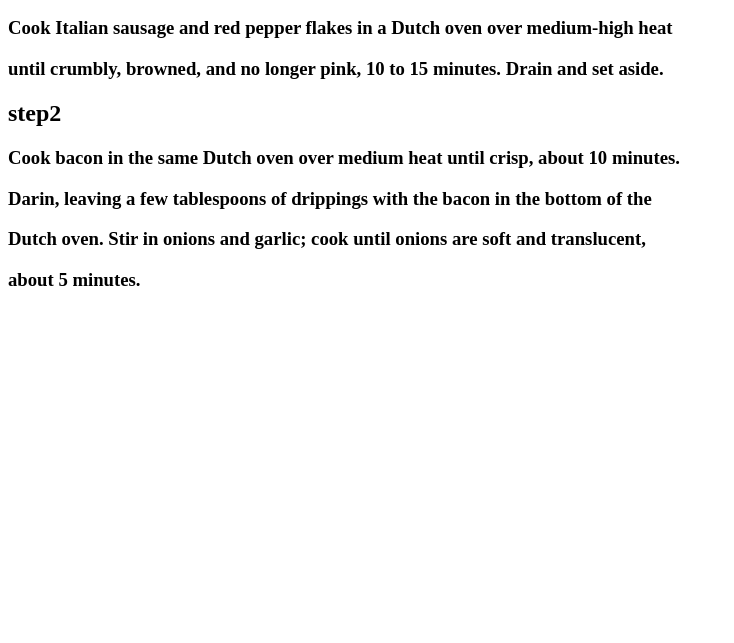
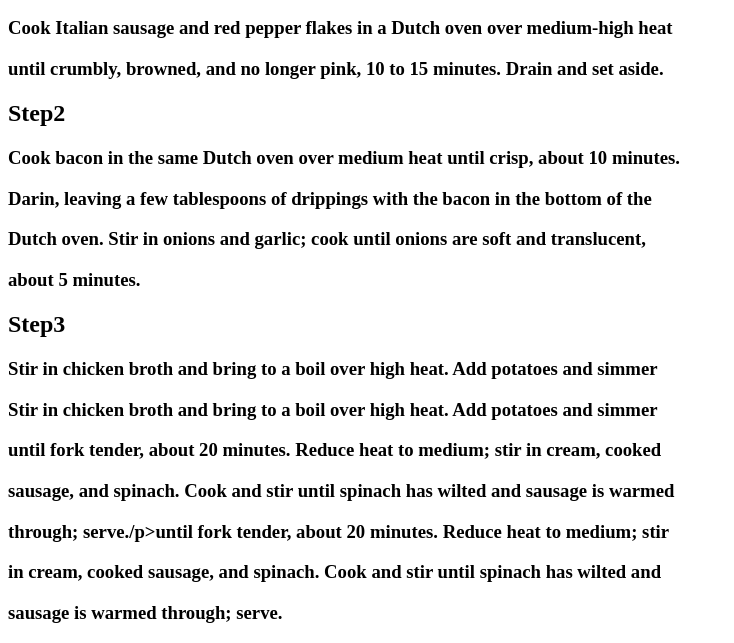
Before and after one commit to Jesuss81/odin-recipes, a plain HTML site: page recipes/toscana.html in a window 1280 px wide. Shown: the part 248-891 px from the top of the page, without its empty margins (0-734 px from the left). Before the commit the page ends 800 px from the top, so only its background shows below. Drawn offline with Linux system fonts and the light colour scheme.

Commit message:
finishing the direction.

```diff
--- a/recipes/toscana.html
+++ b/recipes/toscana.html
@@ -12,11 +12,19 @@
         <h2>Step1</h2>
         <h3>Cook Italian sausage and red pepper flakes in a Dutch oven over medium-high heat
              <p>until crumbly, browned, and no longer pink, 10 to 15 minutes. Drain and set aside.</p></h3>
-        <h2>step2</h2>
+        <h2>Step2</h2>
         <h3>Cook bacon in the same Dutch oven over medium heat until crisp, about 10 minutes.
             <p>Darin, leaving a few tablespoons of drippings with the bacon in the bottom of the </p>
              Dutch oven. Stir in onions and garlic; cook until onions are soft and translucent,</p>
              <p>about 5 minutes.</p></h3>
+        <h2>Step3</h2>
+        <h3>Stir in chicken broth and bring to a boil over high heat. Add potatoes and simmer
+            <p>Stir in chicken broth and bring to a boil over high heat. Add potatoes and simmer</p>
+            <p> until fork tender, about 20 minutes. Reduce heat to medium; stir in cream, cooked</p>
+             <p>sausage, and spinach. Cook and stir until spinach has wilted and sausage is warmed </p>
+             <p>through; serve./p>until fork tender, about 20 minutes. Reduce heat to medium; stir</p>
+             <p>in cream, cooked sausage, and spinach. Cook and stir until spinach has wilted and </p>
+              sausage is warmed through; serve.</h3>
 
     </body>
 </html>
```
